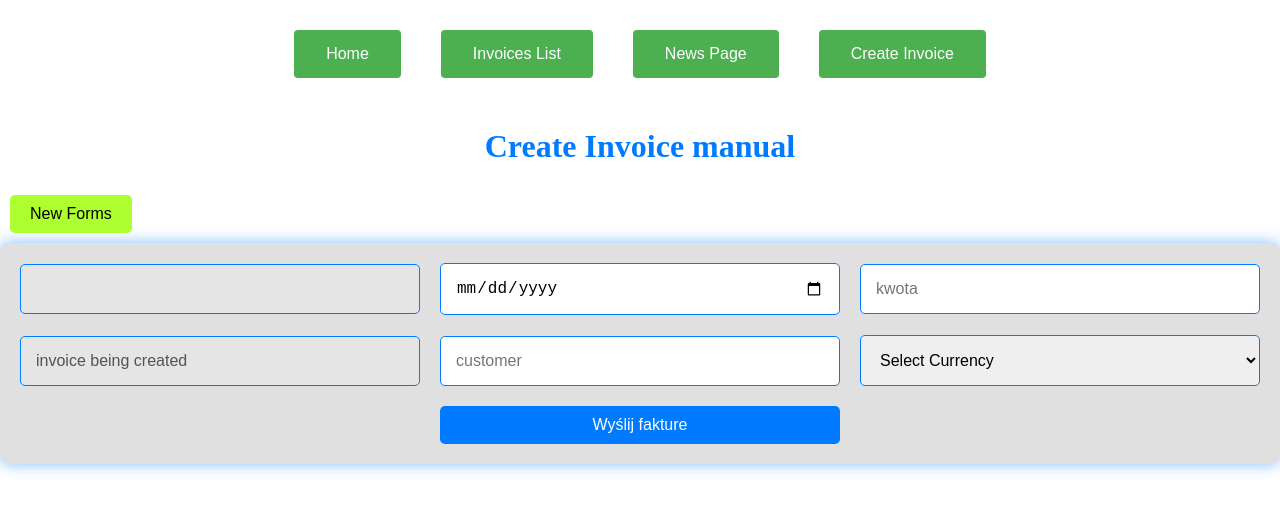
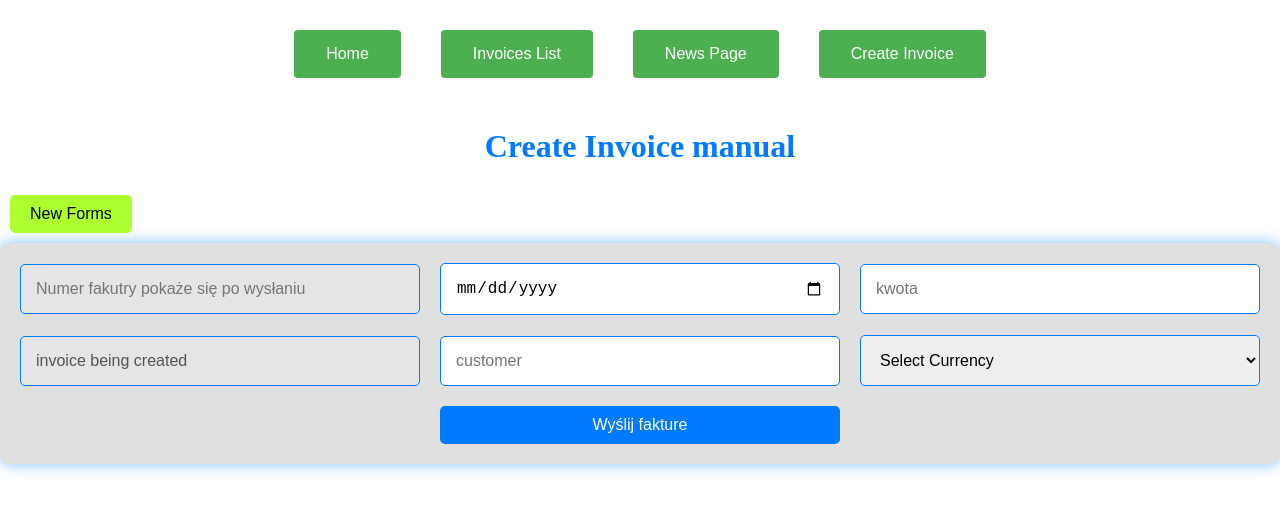
Before and after one commit to KacperLewicki/Invoices_Finance, a React (Create React App) app in the folder frontend/: page /CreateInvoicePage in a window 1280 px wide. Shown: the top 512 px of the page. Built offline with nearby package versions, Linux system fonts and the light colour scheme; no server answers.

Commit message:
adding automat number invoices

```diff
--- a/frontend/src/components/CreateInvoice/CreateInvoice.jsx
+++ b/frontend/src/components/CreateInvoice/CreateInvoice.jsx
@@ -30,7 +30,9 @@ handlerInvoice = (e) => {
     });
 }
 
-componentDidMount() {
+
+
+getDataInvoiceNumber = () => {
     const apiEndPoint = "http://localhost:6969/invoice_manualformsInvoiceNumber";
 
     axios.get(apiEndPoint).then(
@@ -55,12 +57,14 @@ componentDidMount() {
 handleFormSubmit = (e) => {
 
     e.preventDefault();
+
+    this.getDataInvoiceNumber();
+
     this.setState({
         iconsBlocked: true,
         status: "Invoice sent",
+    });
 
-
-    });
     setTimeout(()=> {
         this.props.onFormSubmit(this.state);
     },1000)
@@ -107,6 +111,7 @@ render(){
         type='text'
         value={this.state.nameInvoice}
         disabled
+        placeholder='Numer fakutry pokaże się po wysłaniu'
         />
 
         <input
```
